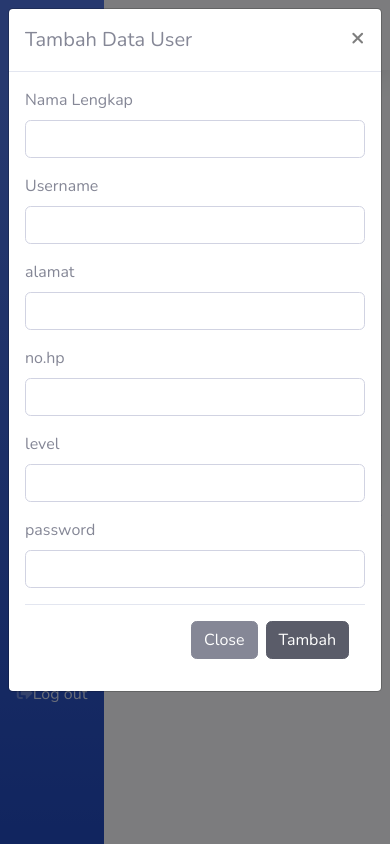
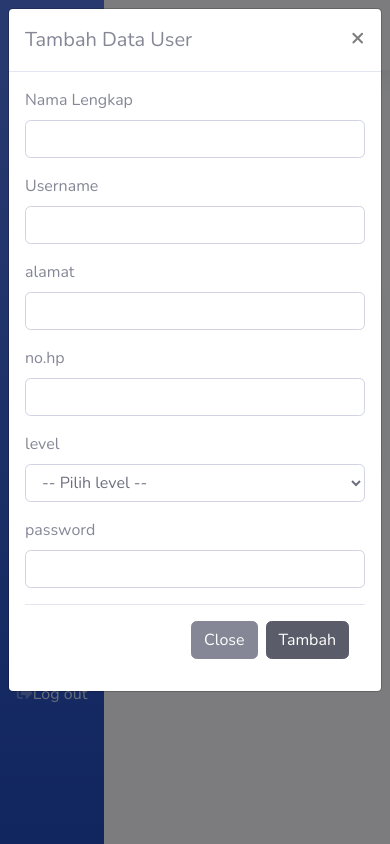
Before and after one commit to akhmadazizmario/spp_terbaru, a CodeIgniter app: page /latihansppwebprogram/admin/users in a window 390 px wide, after a click on "Tambah Data User". Run offline with CodeIgniter, Linux system fonts and the light colour scheme; the visitor is signed in with stand-in values (Sample User, id 1); data that the repository does not hold is empty; grey boxes are pictures that could not be loaded.

Commit message:
upload terbaru

```diff
--- a/application/views/admin/users/index.php
+++ b/application/views/admin/users/index.php
@@ -96,7 +96,16 @@
                 </div>
                 <div class="form-group">
                   <label for="level">level</label>
-                  <input type="text" name="level" id="level" class="form-control">
+                  <select name="level" id="level" class="form-control">
+                    <option value="">-- Pilih level --</option>
+                    <?php foreach ($users as $u) : ?>
+                      <?php if ($u['level'] == $users['level']) : ?> admin
+                        <option value="<?= $u['level']; ?>" selected><?= $u['level']; ?></option>
+                      <?php else : ?>
+                        <option value="<?= $u['level']; ?>"><?= $u['level']; ?></option>
+                      <?php endif; ?>
+                    <?php endforeach; ?>
+                  </select>
                   <small class="muted text-danger"><?= form_error('level'); ?></small>
                 </div>
                 <div class="form-group">
--- a/application/views/layout/sidebar.php
+++ b/application/views/layout/sidebar.php
@@ -80,12 +80,6 @@
          <button class="rounded-circle border-0" id="sidebarToggle"></button>
      </div>
 
-     <!-- Sidebar Message -->
-     <div class="sidebar-card d-none d-lg-flex">
-         <img class="sidebar-card-illustration mb-2" src="" alt="...">
-         <p class="text-center mb-2"><strong>hello semoga harimu menyenangkan</strong>:)</p>
-         <a class="btn btn-success btn-sm" href="https://startbootstrap.com/theme/sb-admin-pro">Welcome!!</a>
-     </div>
 
  </ul>
  <!-- End of Sidebar -->
```
